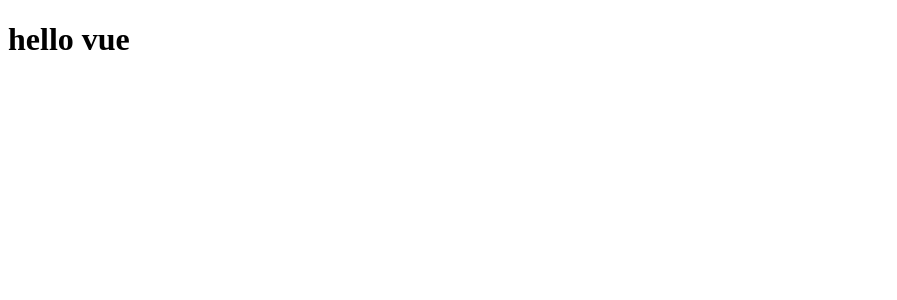
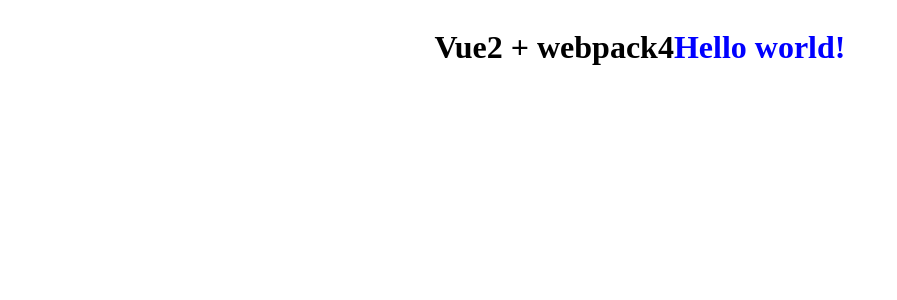
Before and after one commit to sxxlearn2rock/HelloVue2Webpack4, a Vue app: page / in a window 1280 px wide. Shown: the top 300 px of the page, without its empty margins (0-897 px from the left). Built offline with nearby package versions, Linux system fonts and the light colour scheme.

Commit message:
finish tutorial stage 2

```diff
--- a/index.html
+++ b/index.html
@@ -7,6 +7,5 @@
   </head>
   <body>
     <div id="app"></div>
-    <script src="dist/main.js" type="text/javascript"></script>
   </body>
 </html>
--- a/src/App.vue
+++ b/src/App.vue
@@ -1,5 +1,37 @@
+<style scoped>
+.full-width {
+  width: 100%;
+}
+
+.center-content {
+  display: flex;
+  justify-content: center;
+  align-items: center;
+}
+</style>
+
 <template>
-  <div>
-    <h1>hello vue</h1>
+  <div class="full-width center-content">
+    <h1>Vue2 + webpack4</h1>
+
+    <div>
+      <hello
+       name="world">
+      </hello>
+    </div>
+
   </div>
 </template>
+
+<script>
+import Hello from "./components/Hello.vue";
+
+export default {
+  components: {
+    Hello
+  },
+  mounted() {
+    console.log('sss');
+  }
+}
+</script>
--- /dev/null
+++ b/src/components/Hello.vue
@@ -0,0 +1,25 @@
+<style lang="scss" scoped>
+$blue: blue;
+h1 {
+  color: $blue;
+}
+</style>
+
+<template>
+  <h1>Hello {{ name }}!</h1>
+</template>
+
+<script>
+export default {
+  props: {
+    name: {
+      type: String,
+      required: true
+    }
+  },
+  mounted() {
+    const m = new Map();
+    console.log(m);
+  }
+}
+</script>
--- a/webpack.config.dev.js
+++ b/webpack.config.dev.js
@@ -1,6 +1,8 @@
 'use strict'
 
-const { VueLoaderPlugin} = require('vue-loader');
+const webpack = require('webpack');
+const { VueLoaderPlugin } = require('vue-loader');
+const HtmlWebpackPlugin = require('html-webpack-plugin');
 
 module.exports = {
   'mode': 'development',
@@ -12,10 +14,39 @@ module.exports = {
       {
         test: /\.vue$/,
         use: 'vue-loader'
+      },
+      {
+        test: /\.js$/,
+        use: 'babel-loader'
+      },
+      {
+        test: /\.css$/,
+        use: [
+          'vue-style-loader',
+          'css-loader'
+        ]
+      },
+      {
+        test: /\.scss$/,
+        use: [
+          'vue-style-loader',
+          'css-loader',
+          'sass-loader'
+        ]
       }
     ]
   },
+  devServer: {
+    port: 7878,
+    hot: true
+  },
   plugins: [
-    new VueLoaderPlugin()
+    new VueLoaderPlugin(),
+    new webpack.HotModuleReplacementPlugin(),
+    new HtmlWebpackPlugin({
+      filename: 'index.html',
+      template: 'index.html',
+      inject: true
+    })
   ]
 }
```
Also changed, not shown: package.json (+12 -2 lines), .babelrc (added), webpack.config.prod.js (added).
